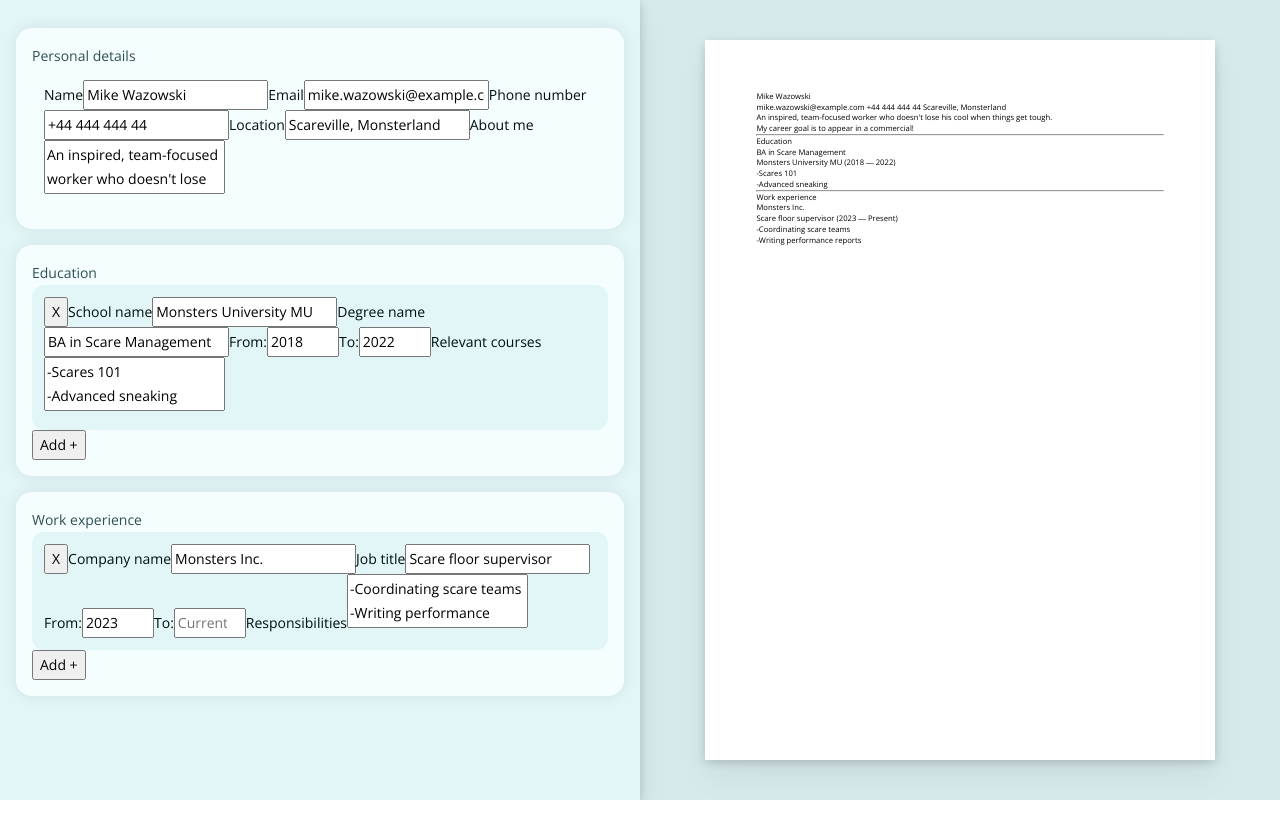
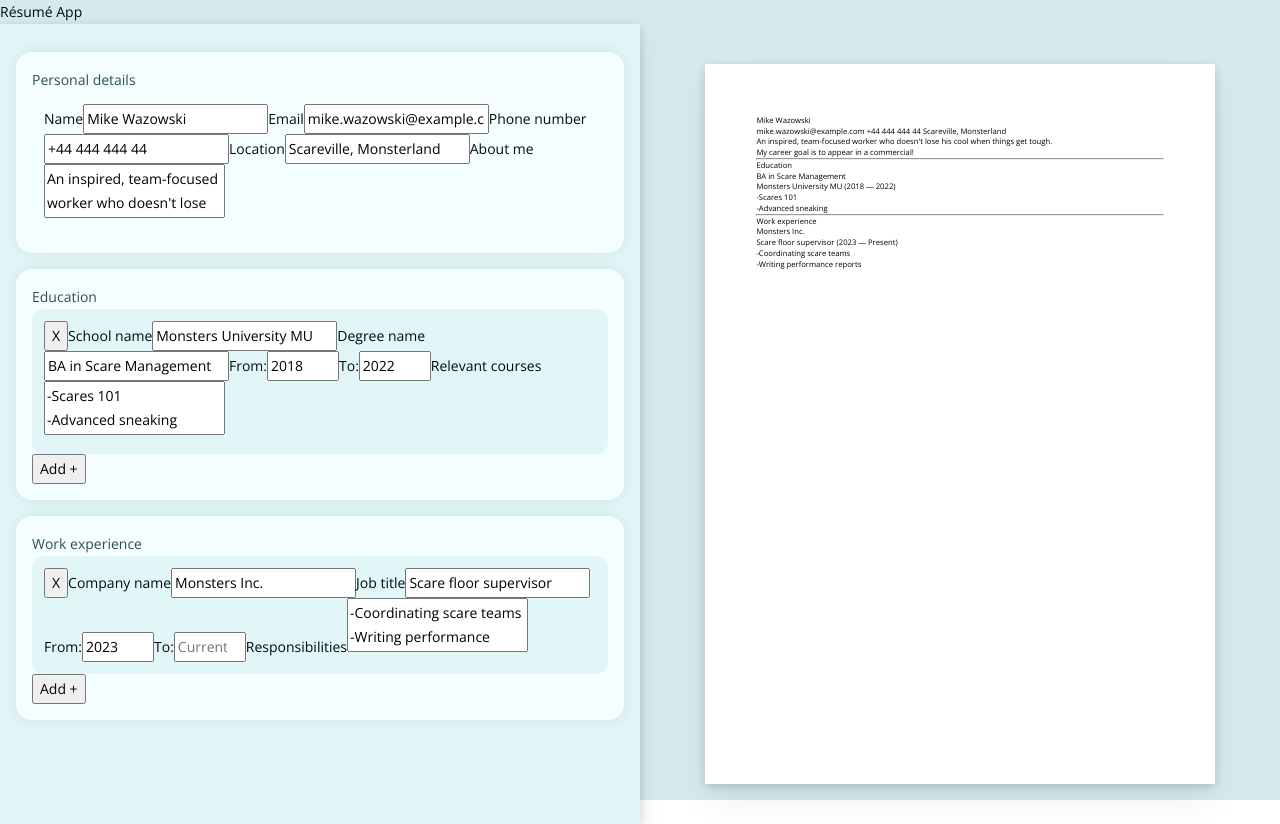
Before and after one commit to vicpues/odin-cv, a React (Vite) app: page / in a window 1280 px wide. Before the commit the page ends 800 px from the top, so only its background shows below. Built offline with nearby package versions, Linux system fonts and the light colour scheme.

Commit message:
feat: Add basic navbar

```diff
--- a/src/App.jsx
+++ b/src/App.jsx
@@ -2,6 +2,7 @@ import "./App.css";
 import { useState } from "react";
 import Form from "./components/Form/Form";
 import Output from "./components/Output/Output";
+import NavBar from "./components/NavBar/NavBar";
 import { data } from "./form-data";
 
 export default function App() {
@@ -13,6 +14,7 @@ export default function App() {
 
   return (
     <>
+      <NavBar />
       <main>
         <Form data={formData} updateFn={updateFn} />
         <Output data={formData} />
--- /dev/null
+++ b/src/components/NavBar/NavBar.jsx
@@ -0,0 +1,9 @@
+import "./NavBar.css";
+
+export default function NavBar() {
+  return (
+    <nav>
+      <h1 id="app-title">Résumé App</h1>
+    </nav>
+  );
+}
```
Also changed, not shown: src/components/NavBar/NavBar.css (added).
